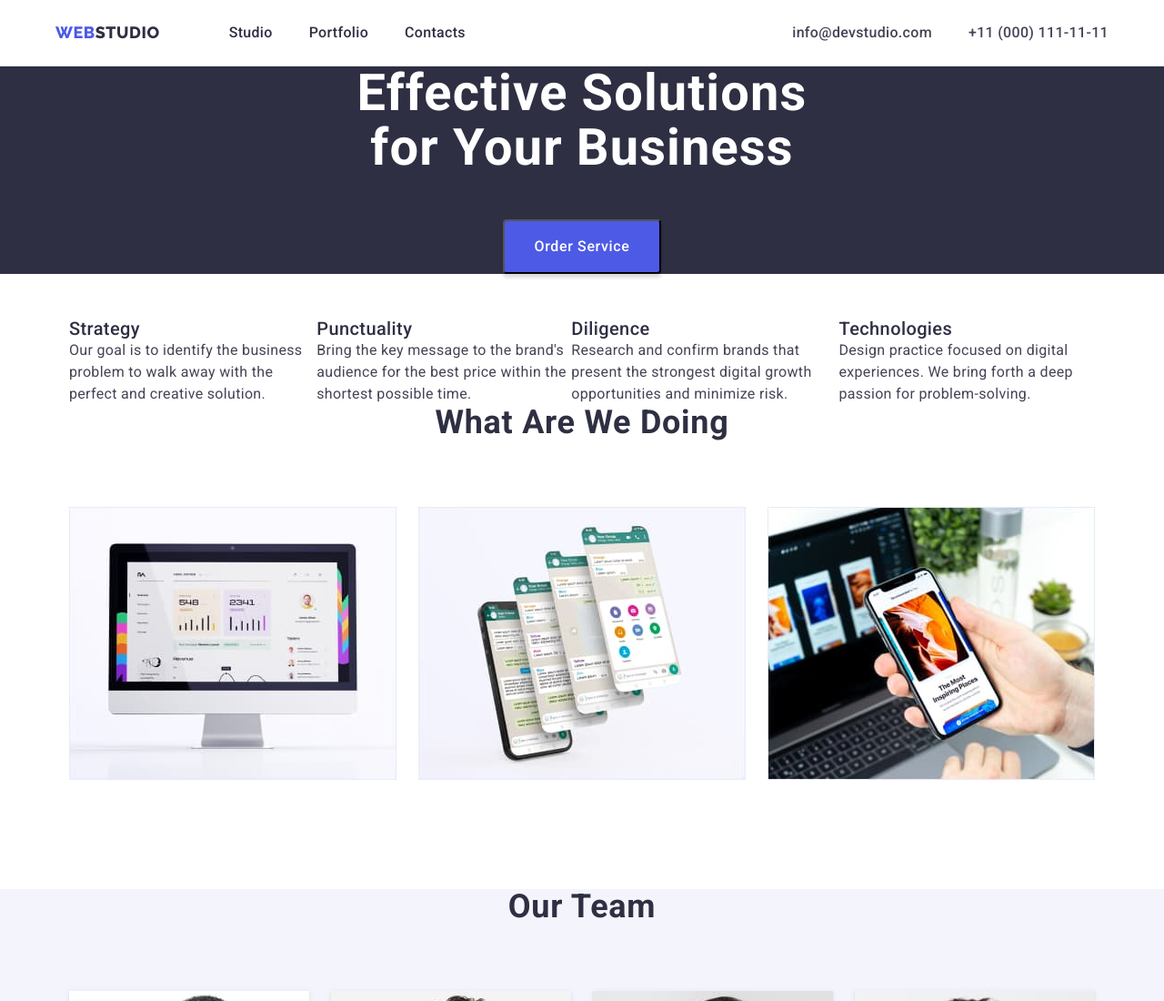
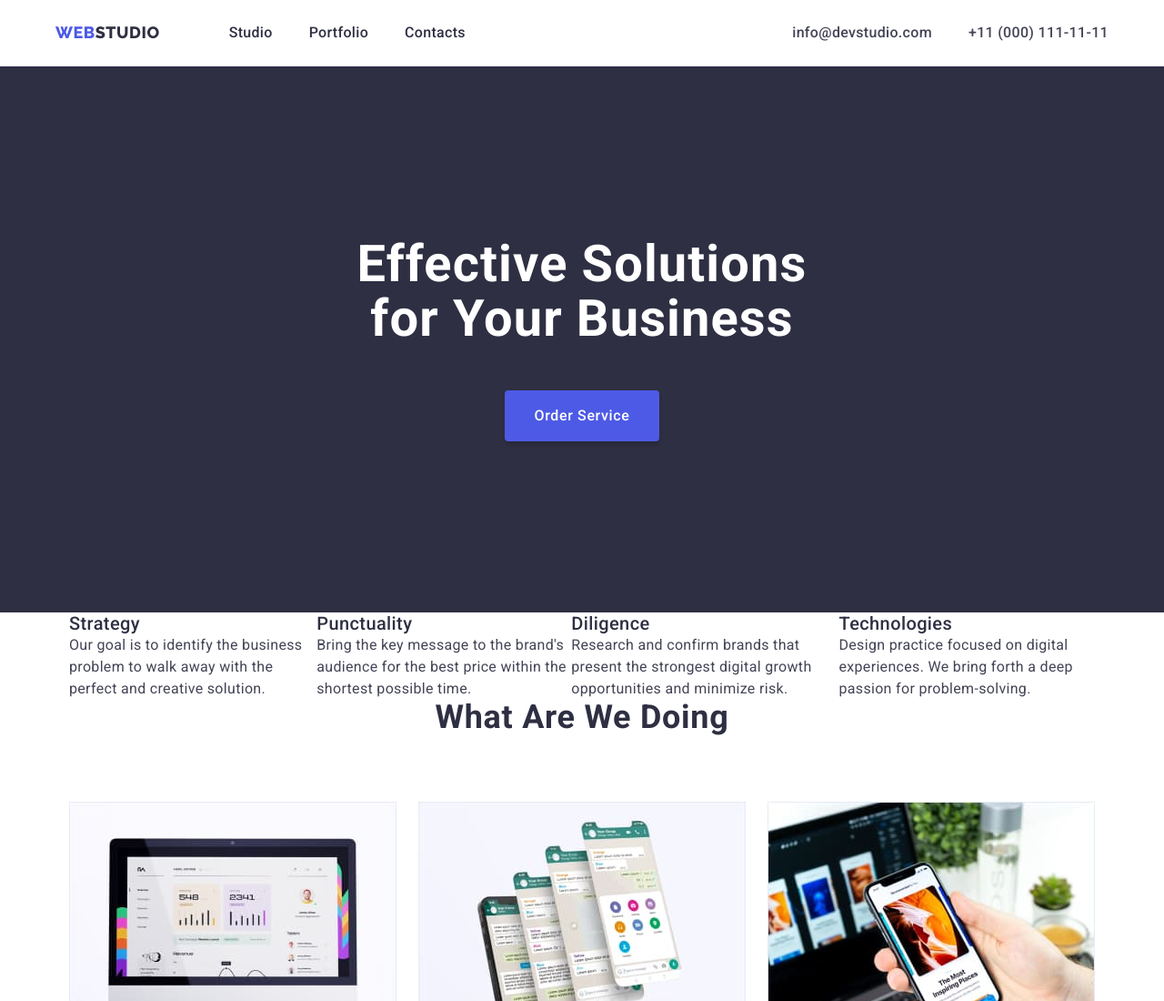
Before and after one commit to fitmariusz/goit-markup-hw-03, a plain HTML site: page index.html in a window 1280 px wide. Shown: the top 1100 px of the page at 91% size. Drawn offline with nearby package versions, Linux system fonts and the light colour scheme.

Commit message:
change in section hero

```diff
--- a/css/styles.css
+++ b/css/styles.css
@@ -80,11 +80,15 @@ ol {
 }
 .button-position{
     display: block;
+    min-width: 169px;
+    min-height: 56px;
+    border: none;
     padding: 16px 32px;
     gap: 10px;
     border-radius: 4px;
     box-shadow: 0px 4px 4px 0px rgba(0, 0, 0, 0.15);
-    margin: 48px auto;
+    margin: 48px auto 0 auto;
+    cursor: pointer;
 
 
 
@@ -148,6 +152,8 @@ ol {
     line-height: 1.07;
     text-align: center;
     letter-spacing: 0.02em;
+    max-width: 496px;
+    margin: auto;
 
 
 }
@@ -252,6 +258,7 @@ ol {
     display: flex;
     justify-content: space-between;
     padding-bottom: 0;
+
 }
 
 .list-section2-flex{
@@ -334,6 +341,7 @@ ol {
 
 .section-hero {
      background-color: var(--color-dark);
+     padding: 188px 0;
 
 }
 
--- a/index.html
+++ b/index.html
@@ -59,7 +59,7 @@
     <main>
       <!-- hero image -->
       <section class="section-hero">
-        <div class="container all-section">
+        <div class="container ">
           <h1 class="fontshone">Effective Solutions<br />for Your Business</h1>
           <button class="button button-position" type="button">
             Order Service
```
